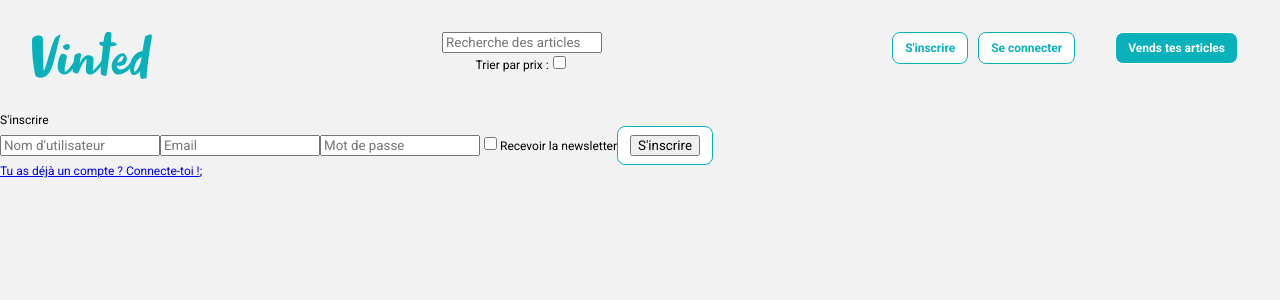
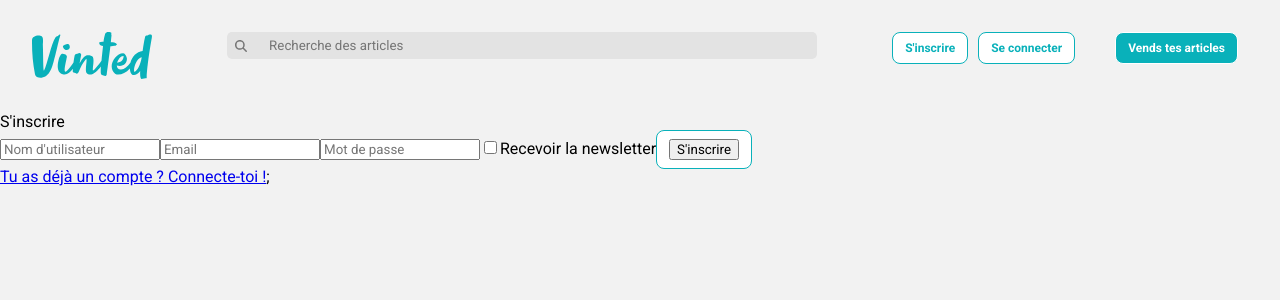
Before and after one commit to ashmoune/Vinted-frontend, a React (Vite) app: page /signup in a window 1280 px wide. Shown: the top 300 px of the page. Built offline with nearby package versions, Linux system fonts and the light colour scheme; the HTML template or start-up script is replaced by a standard one.

Commit message:
add other products by this seller

```diff
--- a/package.json
+++ b/package.json
@@ -10,6 +10,9 @@
     "preview": "vite preview"
   },
   "dependencies": {
+    "@fortawesome/fontawesome-svg-core": "^6.5.2",
+    "@fortawesome/free-solid-svg-icons": "^6.5.2",
+    "@fortawesome/react-fontawesome": "^0.2.0",
     "axios": "^1.6.8",
     "js-cookie": "^3.0.5",
     "react": "^18.2.0",
--- a/src/App.css
+++ b/src/App.css
@@ -1,7 +1,8 @@
+* {
+  box-sizing: border-box;
+}
 body {
-  /* max-width: 1280px; */
-
-  font-size: 12px;
+  margin: 0 auto;
 }
 
 .loading {
@@ -24,14 +25,64 @@ body {
   width: 120px;
   cursor: pointer;
 }
-.logo:hover {
-  filter: drop-shadow(0 0 2em #646cffaa);
-}
+
 .header {
   font-size: 12px;
   display: flex;
   justify-content: space-between;
+  background-color: #f2f2f2;
 }
+.nav-header-container {
+  display: flex;
+  flex-direction: column;
+}
+.search-container {
+  display: flex;
+  align-items: center;
+  background-color: #e3e3e3;
+  width: 590px;
+  border-radius: 5px;
+}
+.search-container input {
+  appearance: none;
+  background-color: #e3e3e3;
+  border: none;
+  margin: 5px 20px;
+  outline: none;
+}
+.search-input-icon {
+  color: #757575;
+  padding-left: 8px;
+}
+.sort-container {
+  display: flex;
+  padding-left: 8px;
+  padding-top: 8px;
+}
+.checkbox {
+  margin-left: 5px;
+}
+.checkbox input {
+  appearance: none;
+  position: absolute;
+}
+
+.checkbox .checkmark {
+  display: flex;
+  justify-content: center;
+  align-items: center;
+  background-color: white;
+  border: 1px solid #666;
+  border-radius: 100%;
+  width: 15px;
+  height: 15px;
+  transition: background-color 0.5s ease;
+}
+
+.checkbox input:checked ~ .checkmark {
+  background-color: #09b1ba;
+}
+
 button {
   /* display: flex; */
   /* display: inline-block; */
--- a/src/App.jsx
+++ b/src/App.jsx
@@ -1,14 +1,18 @@
+// import Router
+import { BrowserRouter as Router, Routes, Route } from "react-router-dom";
+
+import { useState } from "react";
+// import fontawesome
+import { library } from "@fortawesome/fontawesome-svg-core";
+import { faMagnifyingGlass } from "@fortawesome/free-solid-svg-icons";
+
+import Cookies from "js-cookie";
+
 // import style
 import "./index.css";
 import "./App.css";
 import "./assets/styles/offer.css";
 import "./assets/styles/home.css";
-// import Router
-import { BrowserRouter as Router, Routes, Route } from "react-router-dom";
-
-import { useState } from "react";
-
-import Cookies from "js-cookie";
 
 // import Pages
 import Home from "./pages/Home";
@@ -20,6 +24,9 @@ import Publish from "./pages/Publish";
 // import components
 import Header from "./components/Header";
 import Footer from "./components/Footer";
+
+library.add(faMagnifyingGlass);
+
 function App() {
   const [userToken, setUserToken] = useState(Cookies.get("usertoken")) || null;
   const [sortPrice, setSortPrice] = useState(false);
--- a/src/assets/styles/offer.css
+++ b/src/assets/styles/offer.css
@@ -13,15 +13,17 @@ body {
   justify-content: center;
 }
 .offer-container {
+  height: 600px;
   max-width: 1280px;
   margin: 0 auto;
+  margin-bottom: 20%;
   padding: 20px;
   background-color: #ffffff;
   border: 1px solid #cccccc;
   border-radius: 8px;
   box-shadow: 0 0 10px rgba(0, 0, 0, 0.1);
   display: flex;
-  justify-content: space-between;
+  justify-content: space-around;
 }
 
 .offer-container-img {
@@ -29,11 +31,12 @@ body {
 }
 
 .offer-container-img img {
-  max-width: 80%;
-  height: auto;
+  width: 100%;
+  height: 100%;
 }
 
 .offer-info {
+  color: #757575;
   max-width: 300px;
   display: flex;
   flex-direction: column;
@@ -41,10 +44,16 @@ body {
   justify-content: space-around;
   /* align-items: flex-end; */
 }
-
+.offer-paraph-info {
+  display: flex;
+}
+.offer-paraph-info span {
+  flex: 1;
+}
 .offer-info h2 {
   font-size: 24px;
   margin-bottom: 10px;
+  color: #171717;
 }
 
 .offer-info p {
@@ -59,13 +68,18 @@ body {
   font-weight: bold;
 }
 
-.offer-info a {
-  margin-top: 20px;
-}
 .offer-info-desc {
   display: flex;
   flex-direction: column;
-  margin-bottom: 80px;
-
-  /* border: solid 2px red; */
+  margin-bottom: 20px;
 }
+.offer-owner {
+  display: flex;
+  color: #171717;
+  align-items: center;
+}
+.card-avatar-username-offer img {
+  height: 55px;
+  width: 55px;
+  border-radius: 100%;
+}
--- a/src/components/Header.jsx
+++ b/src/components/Header.jsx
@@ -1,5 +1,6 @@
 import logo from "../assets/images/logo-vinted.svg";
-import { Link } from "react-router-dom";
+import { Link, useLocation } from "react-router-dom";
+import { FontAwesomeIcon } from "@fortawesome/react-fontawesome";
 
 const Header = ({
   handleToken,
@@ -9,6 +10,7 @@ const Header = ({
   sortPrice,
   setSortPrice,
 }) => {
+  const location = useLocation();
   return (
     <section className="header container">
       <div className="logo">
@@ -18,8 +20,13 @@ const Header = ({
           </Link>
         </>
       </div>
+
       <div className="nav-header-container">
         <div className="search-container">
+          <FontAwesomeIcon
+            className="search-input-icon"
+            icon="fa-solid fa-magnifying-glass"
+          />
           <input
             type="text"
             className="search-input"
@@ -27,15 +34,20 @@ const Header = ({
             onChange={(e) => setSearch(e.target.value)}
           />
         </div>
+        {location.pathname === "/" ? (
           <div className="sort-container">
-          <span>Trier par prix :</span>
+            <span>Trier par prix </span>
+            <label className="checkbox">
               <input
                 type="checkbox"
                 checked={sortPrice}
                 onChange={() => setSortPrice(!sortPrice)}
                 name="price"
               />
+              <span className="checkmark"></span>
+            </label>
           </div>
+        ) : null}
       </div>
 
       <div className="buttons">
--- /dev/null
+++ b/src/components/OthersProductsBySellers.jsx
@@ -0,0 +1,43 @@
+import { useEffect, useState } from "react";
+import axios from "axios";
+import { Link } from "react-router-dom";
+
+const OtherProductsBySeller = ({ sellerId }) => {
+  const [otherProducts, setOtherProducts] = useState([]);
+  const [isLoading, setIsLoading] = useState(true);
+  useEffect(() => {
+    const fetchOtherProducts = async () => {
+      try {
+        const response = await axios.get(`http://localhost:3000/offers/`);
+        setOtherProducts(response.data);
+        setIsLoading(false);
+      } catch (error) {
+        console.error("Error fetching other products:", error);
+        setIsLoading(false);
+      }
+    };
+
+    fetchOtherProducts();
+  }, [sellerId]);
+
+  if (isLoading) {
+    return <p>Loading other products...</p>;
+  }
+
+  return (
+    <div>
+      <h2>Other Products by this Seller:</h2>
+      <ul>
+        {otherProducts.offers.map((product) => (
+          <li key={product._id}>
+            {sellerId === product.owner._id ? (
+              <Link to={`/Offer/${product.id}`}>{product.product_name}</Link>
+            ) : null}
+          </li>
+        ))}
+      </ul>
+    </div>
+  );
+};
+
+export default OtherProductsBySeller;
--- a/src/pages/Offer.jsx
+++ b/src/pages/Offer.jsx
@@ -3,11 +3,13 @@ import { Link } from "react-router-dom";
 import { useEffect, useState } from "react";
 import axios from "axios";
 import desktop from "../assets/images/desktop-1.png";
+import OtherProductsBySeller from "../components/OthersProductsBySellers";
 
 const Offer = () => {
   const [data, SetData] = useState({});
   const [isLoading, SetIsLoading] = useState(true);
   const { id } = useParams();
+
   // console.log(id);
   useEffect(() => {
     const fetchData = async () => {
@@ -36,14 +38,6 @@ const Offer = () => {
         </div>
 
         <div className="offer-info">
-          <div className="offer-owner">
-            {data.owner.account.username}
-            {data.owner.account &&
-              data.owner.account.avatar &&
-              data.owner.account.avatar.secure_url && (
-                <img src={data.owner.account.avatar.secure_url} alt="" />
-              )}
-          </div>
           <div className="offer-info-details">
             <h2>{data.product_price}€</h2>
             {data.product_details.map((detail) => {
@@ -51,9 +45,8 @@ const Offer = () => {
               const keys = Object.keys(detail);
               // console.log(keys);
               const keyName = keys[0];
-              // console.log(keyName);
               return (
-                <p key={keyName}>
+                <p className="offer-paraph-info" key={keyName}>
                   <span>{keyName}</span>
                   <span>{detail[keyName]}</span>
                 </p>
@@ -64,10 +57,21 @@ const Offer = () => {
             <h2>{data.product_name}</h2>
             <p>{data.product_description}</p>
           </div>
+          <div className="offer-owner">
+            {data.owner.account &&
+              data.owner.account.avatar &&
+              data.owner.account.avatar.secure_url && (
+                <span className="card-avatar-username-offer">
+                  <img src={data.owner.account.avatar.secure_url} alt="" />
+                </span>
+              )}
+            <span> {data.owner.account.username}</span>
+          </div>
           <button>Acheter</button>
         </div>
       </div>
       <Link to="/">Retour vers L'accueil</Link>
+      <OtherProductsBySeller sellerId={data.owner._id} />
     </>
   );
 };
```
Also changed, not shown: src/components/PriceRange.jsx (deleted), 1 other file (tests, documents, lock files or other folders). Lines whose indentation alone changed are shown as unchanged.
